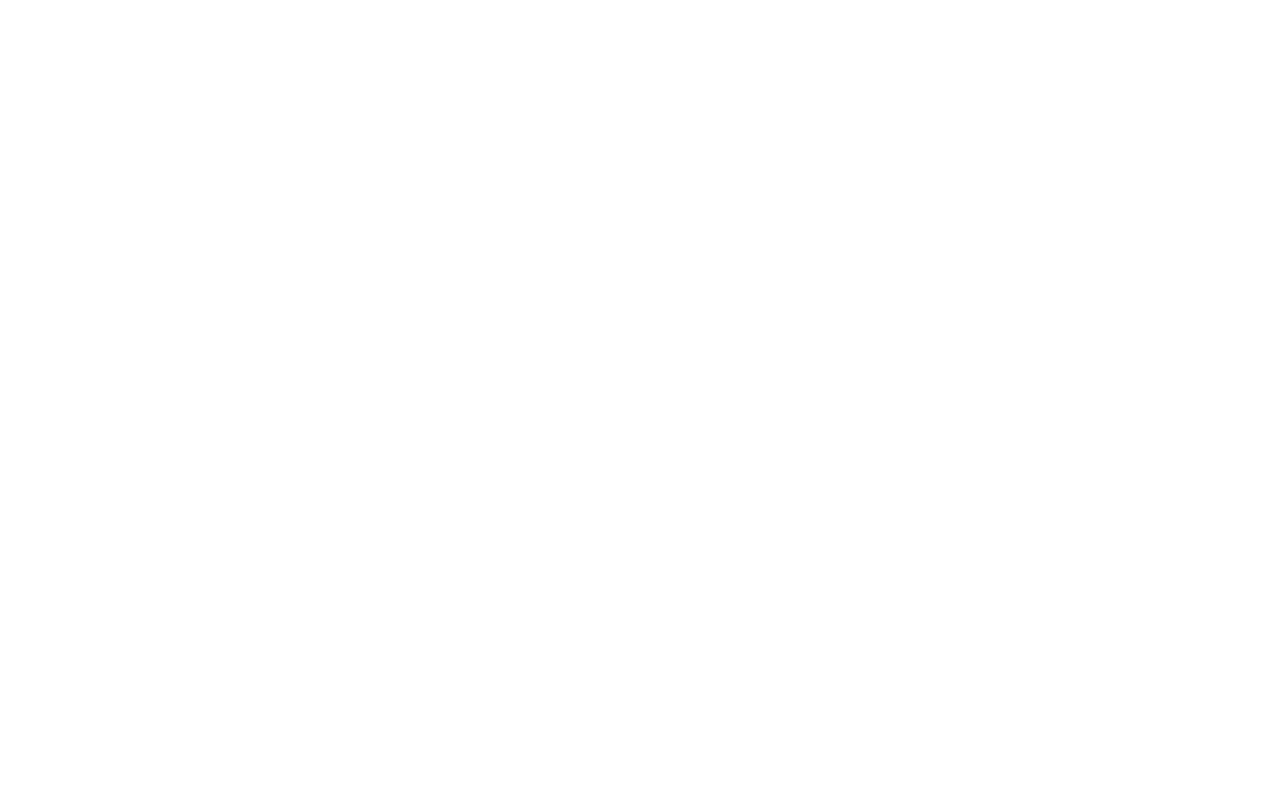
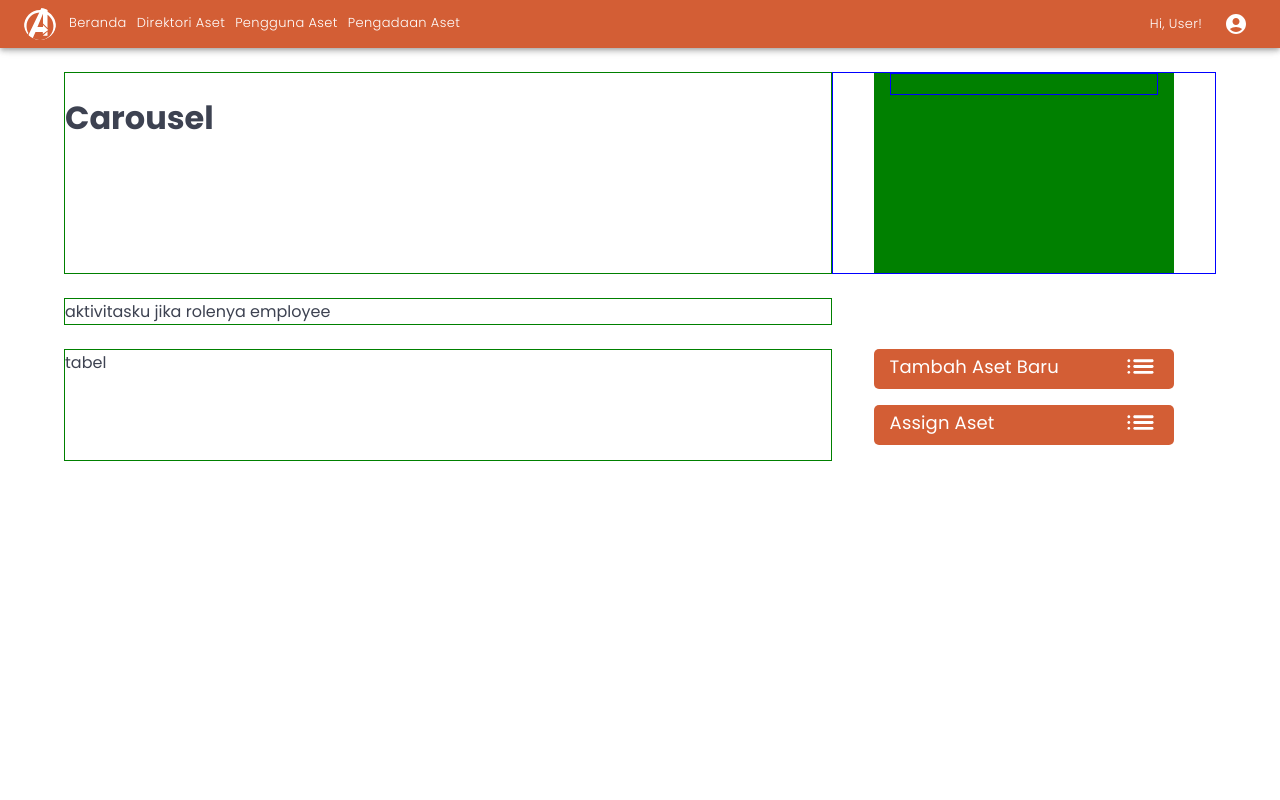
Before and after one commit to alta-sirclo-fe-miratunnisa-umarputri/group5-capstone-project, a React (Create React App) app: page /beranda in a window 1280 px wide. Before the commit this address had no page. Shown: the top 800 px of the page. Built offline with nearby package versions, Linux system fonts and the light colour scheme.

Commit message:
feat: create right button component for beranda page

```diff
--- a/src/App.tsx
+++ b/src/App.tsx
@@ -4,6 +4,7 @@ import { Routes, Route } from "react-router-dom";
 
 import Detail from "./components/DirektoriAset/Detail";
 import User from "./components/DirektoriAset/User";
+import Beranda from "./pages/Beranda";
 import DirektoriAset from "./pages/DirektoriAset";
 import SignIn from "./pages/SignIn";
 import { responsiveFontSize } from "./styles/theme.styles";
@@ -16,6 +17,7 @@ const App = () => {
       <ThemeProvider theme={responsiveFontSize}>
         <Routes>
           <Route path="/" element={<SignIn />} />
+
           <Route path="direktori-aset" element={<DirektoriAset />}>
             <Route
               path=":id"
@@ -26,6 +28,8 @@ const App = () => {
               element={<User isOpen={false} handleClose={() => {}} />}
             />
           </Route>
+
+          <Route path="beranda" element={<Beranda />}></Route>
         </Routes>
       </ThemeProvider>
     </QueryClientProvider>
--- /dev/null
+++ b/src/components/Beranda/Carousel.tsx
@@ -0,0 +1,5 @@
+const Carousel = () => {
+  return <h1>Carousel</h1>;
+};
+
+export default Carousel;
--- /dev/null
+++ b/src/components/Beranda/RightButton.tsx
@@ -0,0 +1,47 @@
+import { Link } from "react-router-dom";
+import { Box, Typography } from "@mui/material";
+import ListRoundedIcon from "@mui/icons-material/ListRounded";
+
+import { bgwhite, secondary } from "../../styles/color.styles";
+import { ButtonRight } from "../../types/beranda";
+
+const RightButton = ({ label, path }: ButtonRight) => {
+  return (
+    <Box
+      sx={{
+        width: "70%",
+        height: "40px",
+        bgcolor: secondary.color,
+        mb: 2,
+        borderRadius: "5px",
+        px: 2,
+      }}
+    >
+      <Link to={path} style={{ textDecoration: "none" }}>
+        <Box
+          sx={{
+            display: "flex",
+            flexDirection: "row",
+            justifyContent: "space-between",
+            alignItems: "center",
+          }}
+        >
+          <Typography
+            variant="subtitle1"
+            sx={{
+              color: bgwhite.backgroundColor,
+              fontFamily: "Poppins",
+              fontWeight: "regular",
+              fontSize: { xs: "13px", sm: "14px", lg: "18px" },
+            }}
+          >
+            {label}
+          </Typography>
+          <ListRoundedIcon fontSize="large" sx={{ color: "white" }} />
+        </Box>
+      </Link>
+    </Box>
+  );
+};
+
+export default RightButton;
--- /dev/null
+++ b/src/pages/Beranda.tsx
@@ -0,0 +1,67 @@
+import { Box, Grid } from "@mui/material";
+
+import Layout from "../components/Layout";
+import ContentContainer from "../components/ContentContainer";
+import Carousel from "../components/Beranda/Carousel";
+import RightButton from "../components/Beranda/RightButton";
+
+const Beranda = () => {
+  return (
+    <Layout>
+      <ContentContainer>
+        {/* row pertama (jumbotron & statistik) */}
+        <Grid container sx={{ mt: 3 }}>
+          <Grid item xs={12} md={8} border="1px solid green">
+            <Carousel />
+          </Grid>
+          <Grid
+            item
+            xs={12}
+            md={4}
+            border="1px solid blue"
+            sx={{ display: "flex", justifyContent: "center" }}
+          >
+            <Box
+              sx={{ width: "70%", height: "200px", bgcolor: "green", px: 2 }}
+            >
+              <Box border="1px solid blue" height="20px"></Box>
+            </Box>
+          </Grid>
+        </Grid>
+
+        {/* row kedua, khusus utk employee (aktivitasku) */}
+        <Grid container sx={{ mt: 3 }}>
+          <Grid item xs={12} md={8} border="1px solid green">
+            aktivitasku jika rolenya employee
+          </Grid>
+        </Grid>
+
+        {/* row ketiga (tabel & tombol2) */}
+        <Grid container sx={{ mt: 3 }}>
+          {/* tabel */}
+          <Grid item xs={12} md={8} border="1px solid green">
+            tabel
+          </Grid>
+
+          {/* tombol */}
+          <Grid
+            item
+            xs={12}
+            md={4}
+            sx={{
+              display: "flex",
+              flexDirection: "column",
+              alignItems: "center",
+              justifyContent: "start",
+            }}
+          >
+            <RightButton label="Tambah Aset Baru" path="#" />
+            <RightButton label="Assign Aset" path="#" />
+          </Grid>
+        </Grid>
+      </ContentContainer>
+    </Layout>
+  );
+};
+
+export default Beranda;
--- a/src/pages/Profile.tsx
+++ /dev/null
@@ -1,5 +0,0 @@
-const Profile = () => {
-  return <h1>Profile</h1>;
-};
-
-export default Profile;
--- /dev/null
+++ b/src/types/beranda.ts
@@ -0,0 +1,4 @@
+export type ButtonRight = {
+  label: string;
+  path: string;
+};
```
